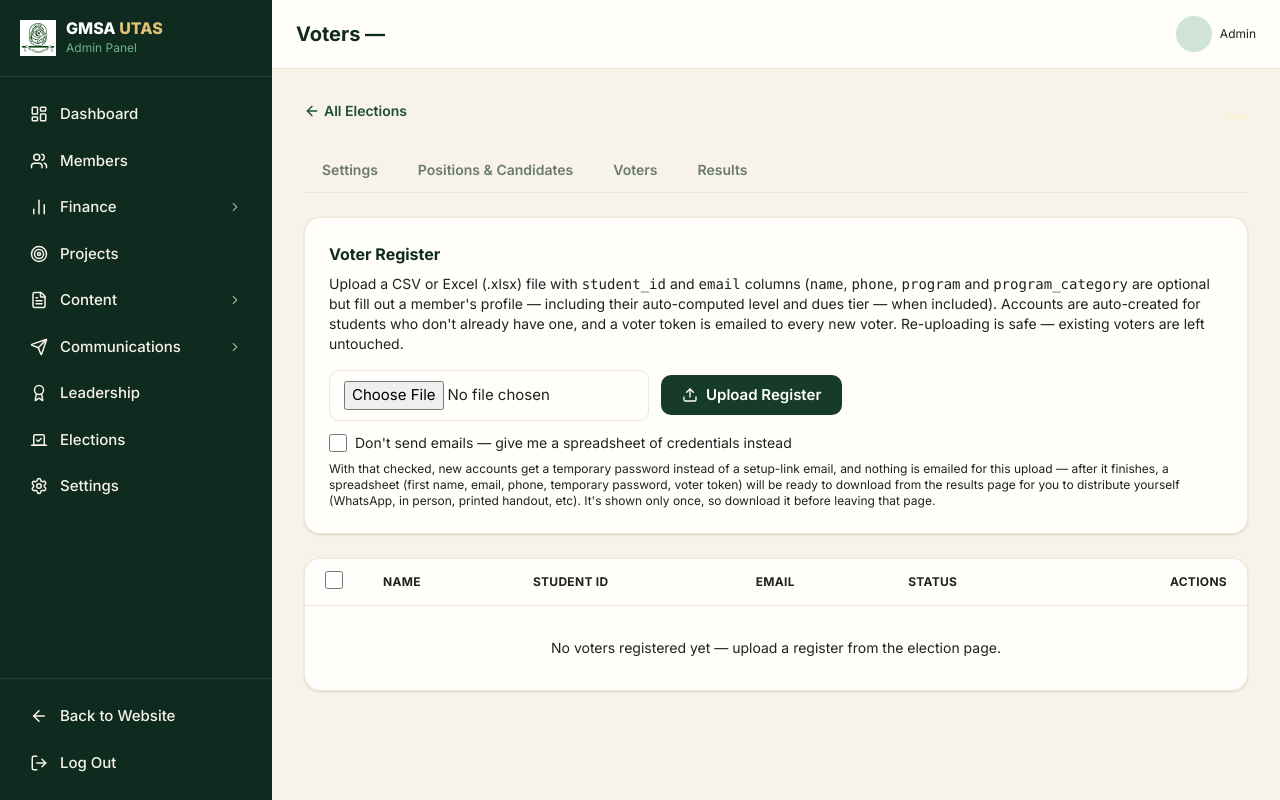
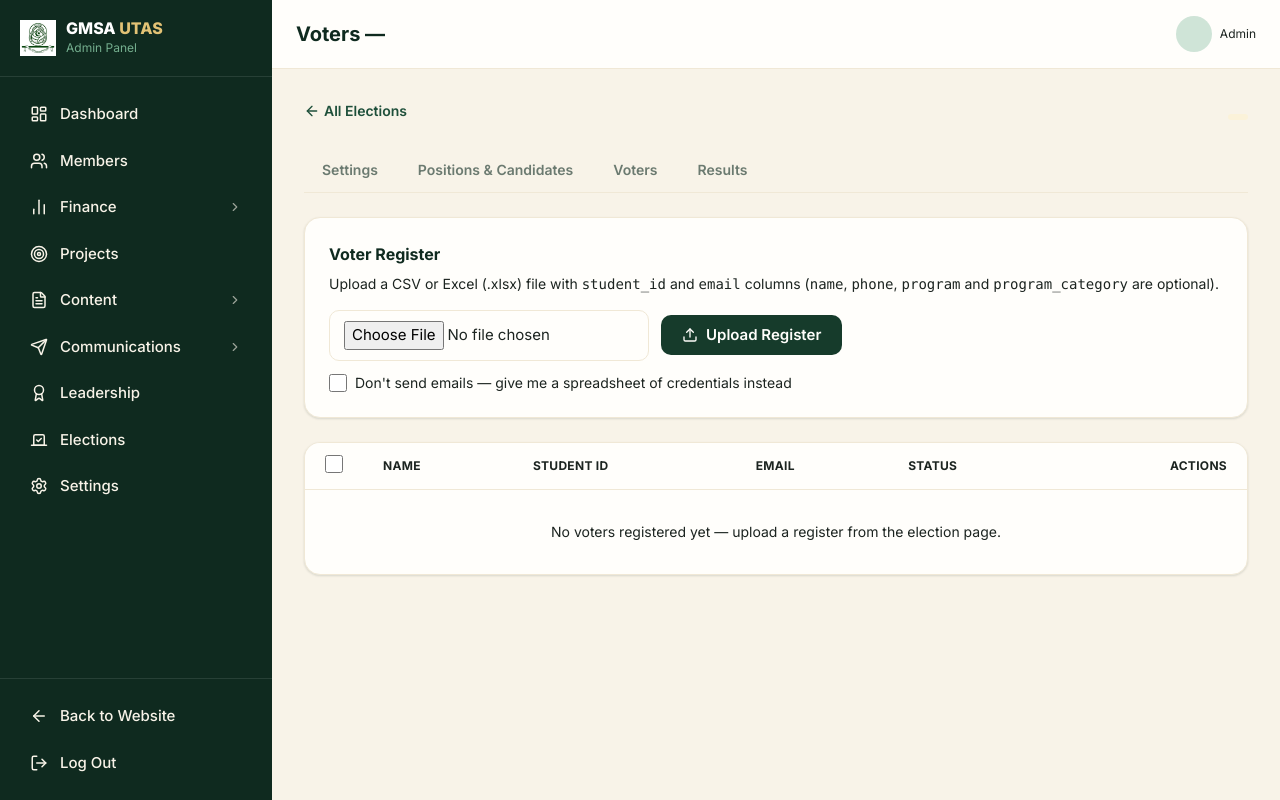
Before and after one commit to gmsautas/gmsa, a Python web app: template templates/admin/election_voters.html in a window 1280 px wide. Run offline with Jinja, Linux system fonts and the light colour scheme; the template is opened without the code that fills it, so the values that code supplies are empty; some libraries are stand-ins or nearby versions.

Commit message:
Change: Templates

```diff
--- a/templates/admin/election_ballot.html
+++ b/templates/admin/election_ballot.html
@@ -158,7 +158,6 @@
                       <i data-lucide="x" class="w-3.5 h-3.5"></i>
                     </button>
                   </div>
-                  <p class="field-hint">Selecting a member pre-fills the name and photo below — both stay editable, since a campaign display name/photo can differ from the account.</p>
                 </div>
                 <div>
                   <label class="field-label">Name</label>
@@ -166,13 +165,12 @@
                 </div>
                 <div>
                   <label class="field-label">Bio <span class="text-ink-400 font-normal">(optional)</span></label>
-                  <textarea name="bio" class="field-textarea" placeholder="Campaign bio — write a fresh one even if this member has a profile bio"></textarea>
+                  <textarea name="bio" class="field-textarea"></textarea>
                 </div>
                 <div>
                   <label class="field-label">Photo <span class="text-ink-400 font-normal">(optional)</span></label>
                   <input name="photo" type="file" accept="image/*" class="field-input" />
                   <input name="photo_url" type="text" class="field-input mt-2" x-ref="candPhotoUrl" placeholder="Or paste/adjust an image URL&hellip;" />
-                  <p class="field-hint">Uploading a file above always takes priority over the URL field.</p>
                 </div>
                 <div>
                   <label class="field-label">Order <span class="text-ink-400 font-normal">(optional)</span></label>
--- a/templates/admin/election_results.html
+++ b/templates/admin/election_results.html
@@ -43,7 +43,7 @@
     {% if not r.contested %}
     <!-- Uncontested: yes/no -->
     <p class="text-sm text-ink-500 mb-4">
-      Uncontested — {{ r.candidate.name }} needed a majority Yes to be {{ "elected" if election.display_status == "closed" else "confirmed" }}.
+      Uncontested — {{ r.candidate.name }}
     </p>
     <div class="flex items-center gap-3 mb-4">
       {% if r.candidate.photo_url %}
--- a/templates/admin/election_voters.html
+++ b/templates/admin/election_voters.html
@@ -31,9 +31,7 @@
   <p class="text-sm text-ink-500 mb-4">
     Upload a CSV or Excel (.xlsx) file with <code>student_id</code> and <code>email</code> columns
     (<code>name</code>, <code>phone</code>, <code>program</code> and <code>program_category</code> are
-    optional but fill out a member's profile — including their auto-computed level and dues tier —
-    when included). Accounts are auto-created for students who don't already have one, and a voter
-    token is emailed to every new voter. Re-uploading is safe — existing voters are left untouched.
+    optional).
   </p>
   <form method="post" action="/admin/elections/{{ election.id }}/register/upload" enctype="multipart/form-data" class="flex flex-wrap items-center gap-3">
     <input type="file" name="file" accept=".csv,.xlsx" required class="field-input max-w-xs" />
@@ -45,13 +43,6 @@
       Don't send emails — give me a spreadsheet of credentials instead
     </label>
   </form>
-  <p class="text-xs text-ink-500 mt-2">
-    With that checked, new accounts get a temporary password instead of a setup-link email, and
-    nothing is emailed for this upload — after it finishes, a spreadsheet (first name, email,
-    phone, temporary password, voter token) will be ready to download from the results page for
-    you to distribute yourself (WhatsApp, in person, printed handout, etc). It's shown only once,
-    so download it before leaving that page.
-  </p>
 </div>
 
 <div x-data="{ selected: [] }">
--- a/templates/admin/settings.html
+++ b/templates/admin/settings.html
@@ -4,10 +4,6 @@
 {% block page_title %}Organization Settings{% endblock %}
 
 {% block content %}
-<div class="mb-6">
-  <h2 class="text-2xl font-extrabold text-forest-900">Organization Settings</h2>
-  <p class="text-sm text-ink-500 mt-1">Manage contact details, social links and MoMo payment information shown across the site.</p>
-</div>
 
 {% if error %}
 <div class="mb-6 rounded-lg bg-red-50 border border-red-200 px-4 py-3 text-sm text-red-800 font-medium" role="alert">
```
Also changed, not shown: app/web/secrets_web.py (+2 -5 lines), templates/admin/api_keys.html (+0 -7 lines), templates/admin/email_failures.html (+0 -10 lines), templates/admin/member_import.html (+0 -7 lines).
